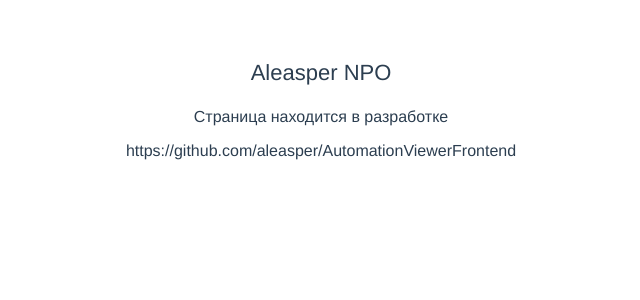
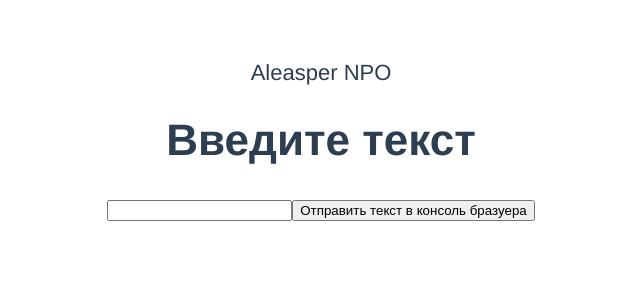
Before and after one commit to aleasper/AutomationViewerFrontend, a Vue app: page / in a window 1280 px wide. Shown: the top 300 px of the page, without its empty margins (319-959 px from the left). Built offline with nearby package versions, Linux system fonts and the light colour scheme.

Commit message:
Created new component Example

```diff
--- a/src/App.vue
+++ b/src/App.vue
@@ -1,18 +1,15 @@
 <template>
-  <!-- <HelloWorld msg="Welcome to Your Vue.js App"/> -->
-  <MainPage></MainPage>
+   <!--<HelloWorld msg="Welcome to Your Vue.js App"/>-->
+  <Example></Example>
 </template>
 
 <script>
-
-//import HelloWorld from './components/HelloWorld.vue'
-
-import MainPage from "@/components/MainPage";
+import Example from './components/Example.vue'
 
 export default {
   name: 'App',
   components: {
-    MainPage
+   Example
   }
 }
 </script>
--- /dev/null
+++ b/src/components/Example.vue
@@ -0,0 +1,29 @@
+<template>
+  <div class="org-label-text">
+    <p>Aleasper NPO</p>
+    <h1>Введите текст</h1>
+    <input type = "text" v-model = "mess">
+    <button @click="sendData">Отправить текст в консоль бразуера</button>
+  </div>
+</template>
+
+<script>
+export default {
+  data() {
+    return{
+      mess: ''
+    }
+  },
+  methods: {
+     sendData() {
+       console.log(this.mess)
+      }
+  }
+}
+</script>
+
+<style scoped>
+.org-label-text{
+  font-size: 22px;
+}
+</style>
```
Also changed, not shown: 1 other file (tests, documents, lock files or other folders).
